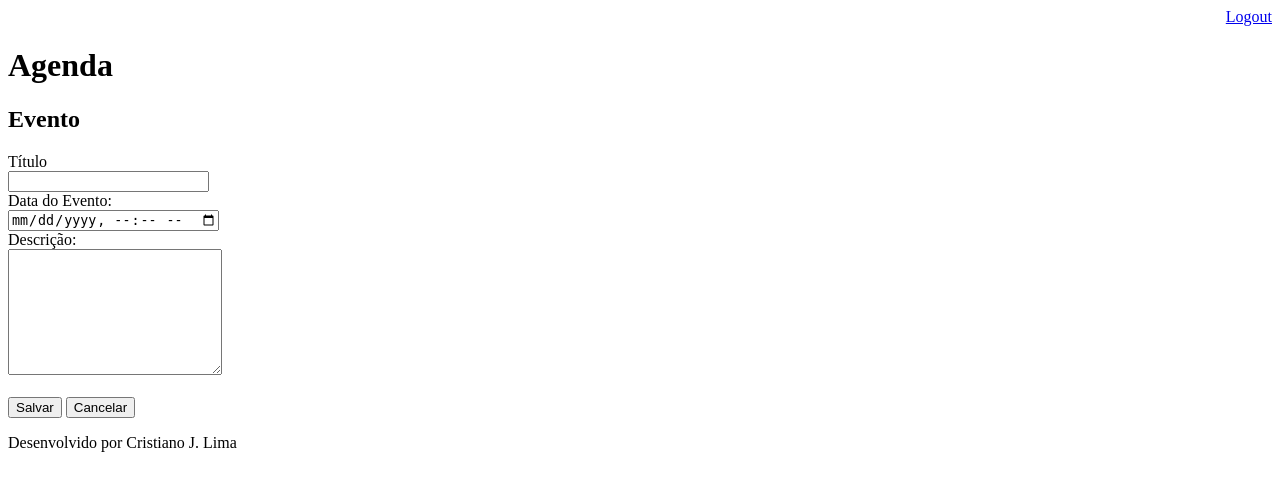
After one commit to cristianojl/agenda, a Django app: page /agenda/evento/ in a window 1280 px wide. The commit adds this page. Shown: the top 491 px of the page. Run offline with Django 3.2, Linux system fonts and the light colour scheme; a user stored in the database is signed in.

Commit message:
Incluido  para inserção de eventos da agenda. Incluindo o gitignore para ignorar os arquivos compilados

```diff
--- a/agenda/urls.py
+++ b/agenda/urls.py
@@ -21,9 +21,11 @@ from django.views.generic import RedirectView
 urlpatterns = [
     path('admin/', admin.site.urls),
     path('agenda/', views.lista_eventos),
+    path('agenda/evento/', views.evento),
+    path('agenda/evento/submit/', views.submit_evento),
     path('', RedirectView.as_view(url='/agenda/')),
     path('login/', views.login_user),
-    path('login/submit', views.submit_login),
+    path('login/submit/', views.submit_login),
     path('logout/', views.logout_user)
 
 ]
--- a/core/views.py
+++ b/core/views.py
@@ -33,3 +33,21 @@ def lista_eventos(request):
     evento = Evento.objects.filter(usuario=usuario)
     dados = {'eventos':evento}
     return render(request, 'agenda.html', dados)
+
+@login_required(login_url='/login/')
+def evento(request):
+    return render(request, 'evento.html')
+
+@login_required(login_url='/login/')
+def submit_evento(request):
+    if request.POST:
+        titulo = request.POST.get('titulo')
+        data_evento = request.POST.get('data_evento')
+        descricao = request.POST.get('descricao')
+        usuario = request.user
+        Evento.objects.create(titulo=titulo,
+                              data_evento=data_evento,
+                              descricao=descricao,
+                              usuario=usuario)
+
+    return redirect('/')
--- a/templates/agenda.html
+++ b/templates/agenda.html
@@ -2,6 +2,9 @@
 
 {% block content %}
     <h2>Agendamentos</h2>
+    <a href="evento/">
+        <button type="button">Novo Evento</button>
+    </a>
     <ul styles="font-size: 18px">
         {% for evento in eventos  %}
             <li>{{ evento.titulo }} - {{ evento.get_data_evento }}</li>
--- /dev/null
+++ b/templates/evento.html
@@ -0,0 +1,24 @@
+{% extends "model-page.html" %}
+
+{% block content %}
+
+<h2>Evento</h2>
+    <form action="submit/" method="POST">{% csrf_token %}
+        <label>Título</label>
+        <br>
+        <input type="text" name="titulo" size="22">
+        <br>
+        <label>Data do Evento: </label>
+        <br>
+        <input type="datetime-local" name="data_evento">
+        <br>
+        <label>Descrição: </label>
+        <br>
+        <textarea name="descricao" rows="8" cols="24"></textarea>
+        <br><br>
+        <button type="submit">Salvar</button>
+        <a href="/">
+            <button type="button">Cancelar</button>
+        </a>
+    </form>
+{% endblock %}
--- a/templates/login.html
+++ b/templates/login.html
@@ -6,7 +6,7 @@
 </head>
 <body>
     <h1>Login</h1>
-    <form action="submit" method="POST">{% csrf_token %}
+    <form action="submit/" method="POST">{% csrf_token %}
         <div align="center">
             <label>Usuário:</label>
             <input type="text" name="username">
```
Also changed, not shown: db.sqlite3, 1 other file.
